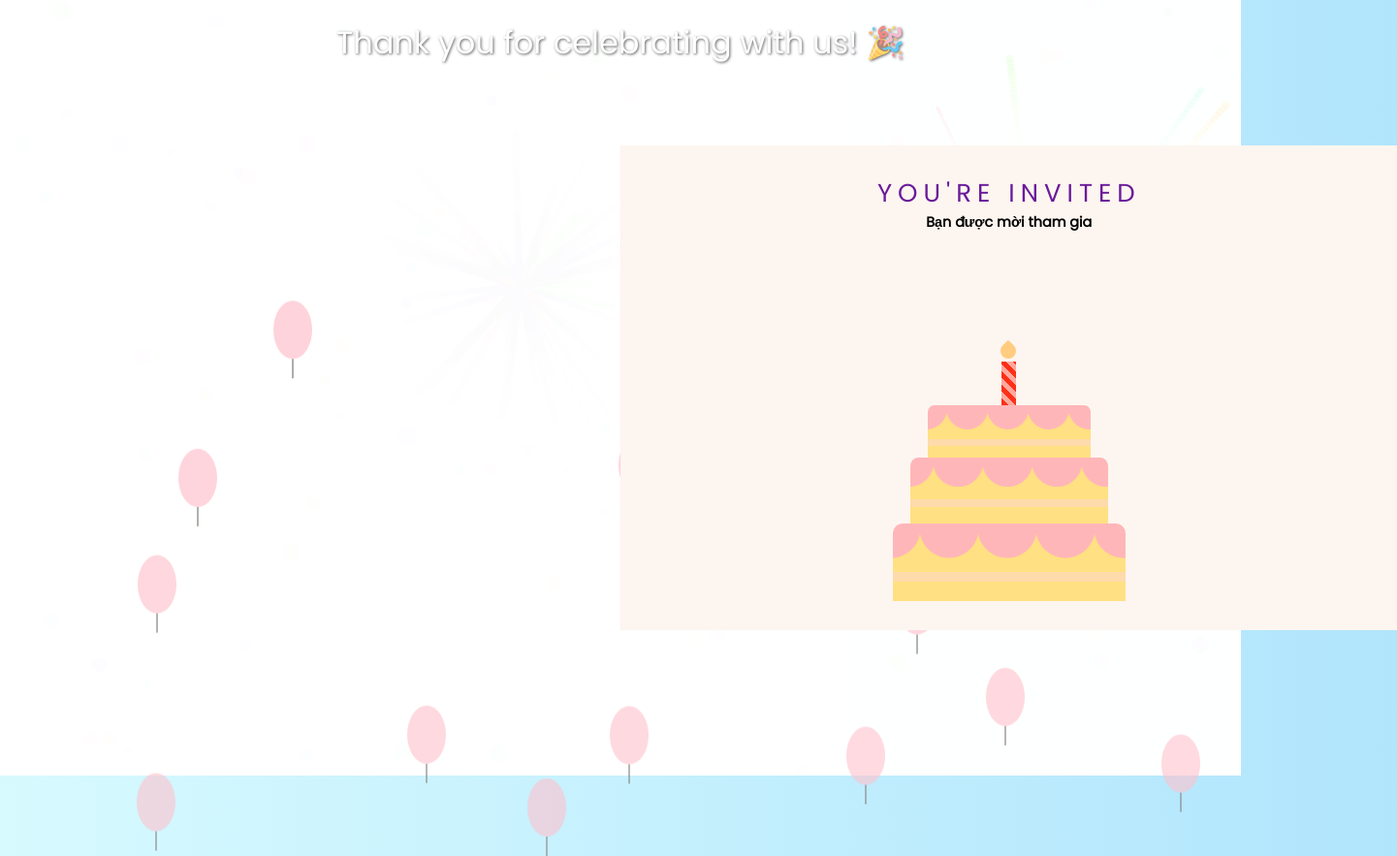
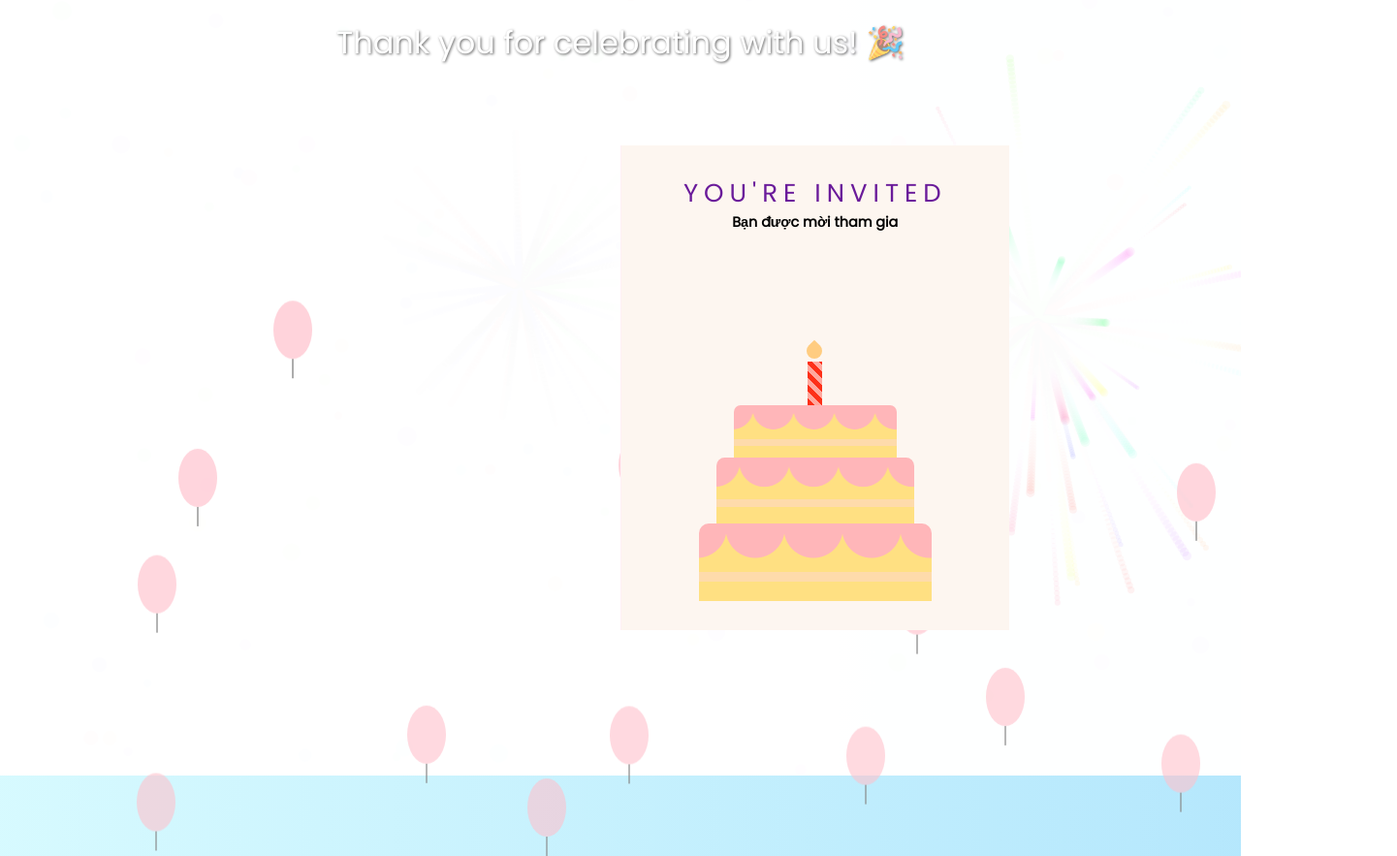
Before and after one commit to spillif/milo-birthday, a plain HTML site: page index.html in a window 1280 px wide. Shown: the top 883 px of the page at 97% size, 1441 px wide, since content can reach past the window. Drawn offline with Linux system fonts and the light colour scheme.

Commit message:
Update index.html

```diff
--- a/index.html
+++ b/index.html
@@ -36,6 +36,10 @@
         0% { transform: scale(0); opacity: 1; }
         100% { transform: scale(1.5); opacity: 0; }
       }
+      @keyframes cloudMove {
+        0% { left: -200px; }
+        100% { left: 100%; }
+      }
       .balloon {
         position: absolute;
         width: 40px;
@@ -66,7 +70,7 @@
         opacity: 0;
       }
       .card {
-        width: 100%;
+        width: 90%;
         max-width: 800px;
         height: auto;
         aspect-ratio: 16 / 10;
@@ -87,7 +91,7 @@
       .outside,
       .inside {
         height: 100%;
-        width: 100%;
+        width: 50%;
         position: absolute;
         left: 50.1%;
       }
@@ -129,7 +133,7 @@
       .back-image {
         display: flex;
         margin: auto;
-        width: 100%;
+        width: 90%;
         padding: 15px;
         object-fit: contain;
       }
```
